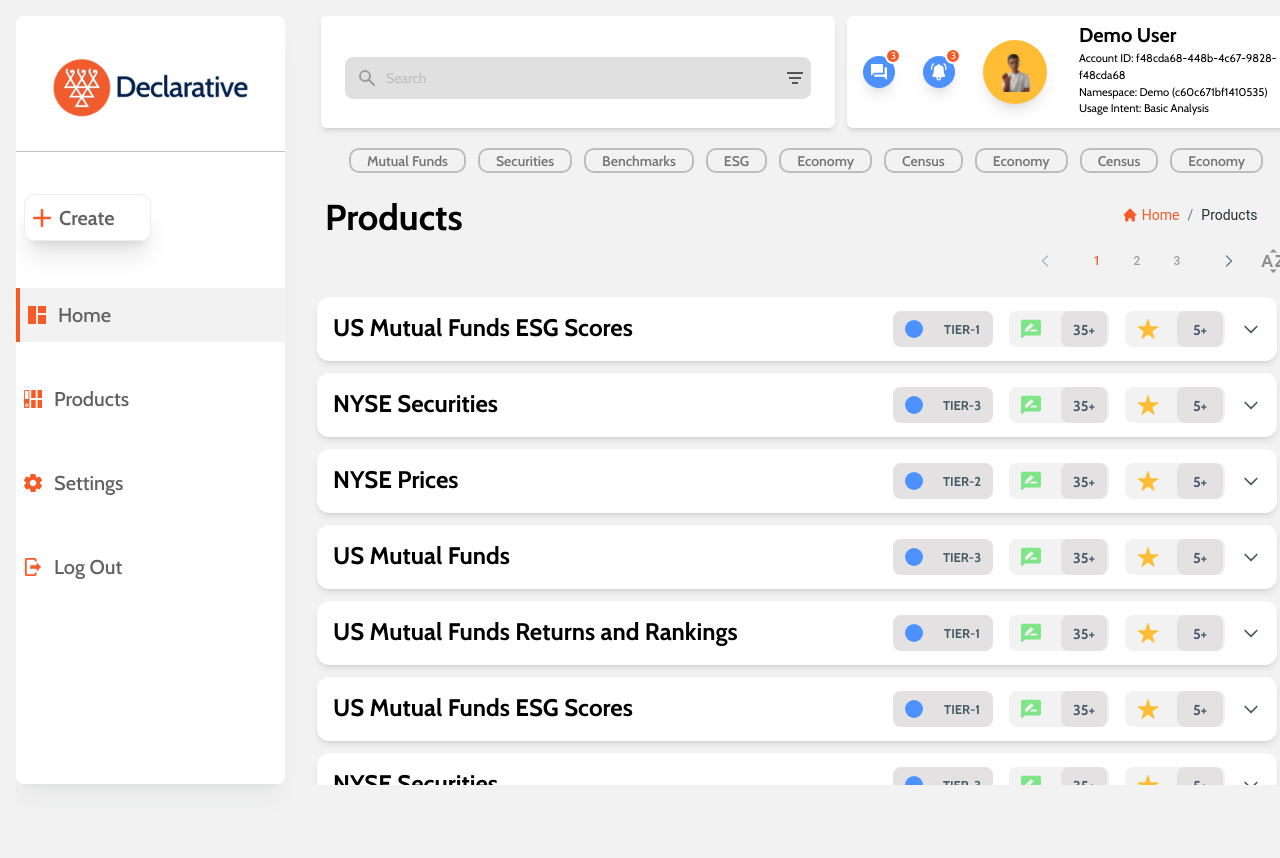
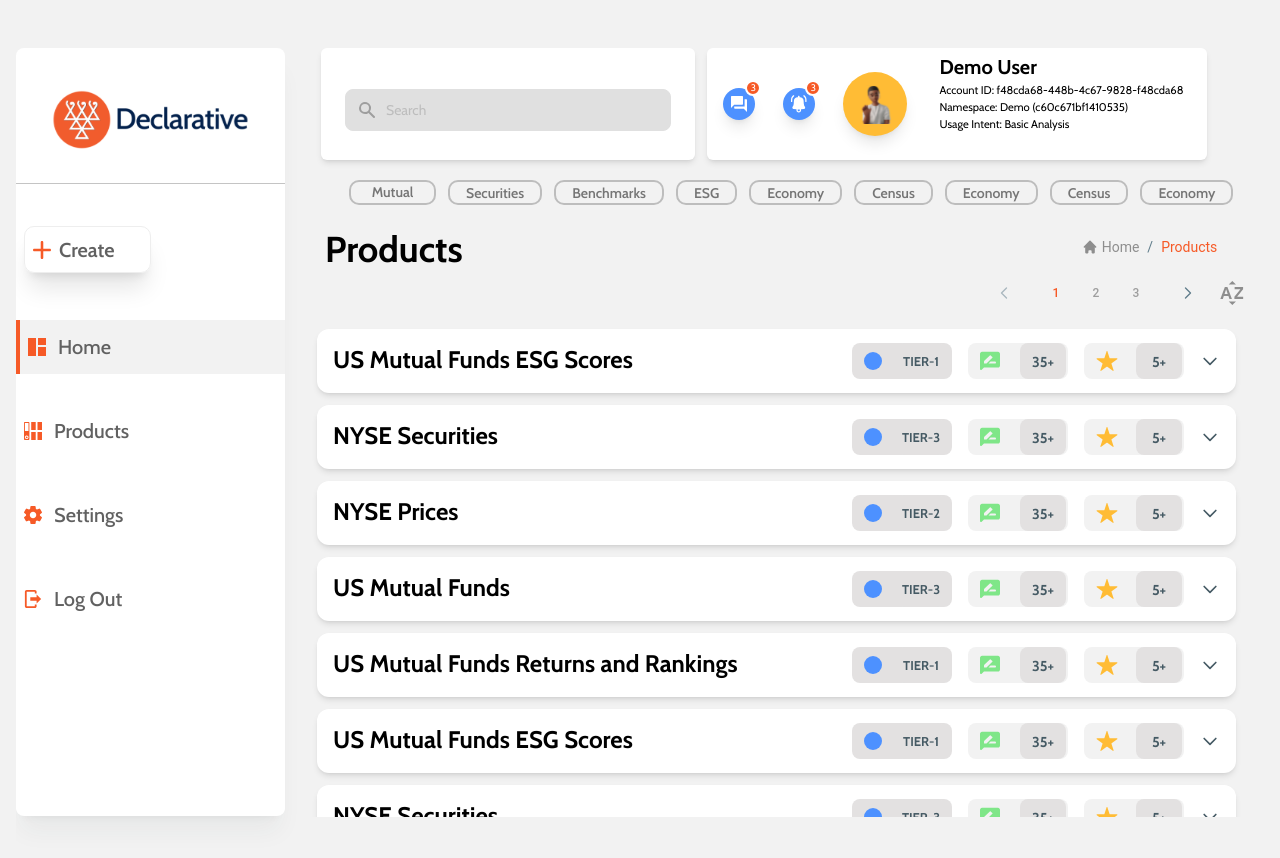
Before and after one commit to Umang1302/declarative, a Next.js app: page / in a window 1280 px wide. Shown: the top 858 px of the page. Before the commit the page ends 832 px from the top, so only its background shows below. Built offline with nearby package versions, Linux system fonts and the light colour scheme.

Commit message:
added filter to searchbar

```diff
--- a/src/app/layout.tsx
+++ b/src/app/layout.tsx
@@ -24,12 +24,12 @@
           " p-4 overflow-y-hidden overflow-x-hidden"
         }
       >
-        <div className="flex w-[100vw] h-[100vh] overflow-x-hidden overflow-y-hidden">
+        <div className="flex w-[100%] h-[100vh] mt-8 pr-5 overflow-x-hidden overflow-y-hidden">
           <div className="flex h-[96vh]">
             <Sidebar active={active} setActive={setActive} />
           </div>
-          <div className="w-[80%] h-[100vh] px-6 4xl:px-[10%] max-w-[2018px] 5xl:mx-[5%]">
-            <div className="flex w-full h-[14vh] max-h-[140px] mx-3 mb-3">
+          <div className="h-full w-full pl-6 4xl:px-[10%] max-w-[2018px] 5xl:mx-[5%] overflow-x-auto">
+            <div className="flex w-full h-[14vh] max-h-[130px] mx-3 mb-3">
               <Navsearchbar />
             </div>
             <div className="h-[83vh] w-full">{children}</div>
--- a/src/components/common/NavSearchbar.tsx
+++ b/src/components/common/NavSearchbar.tsx
@@ -36,19 +36,6 @@
               // className="bg-gray-300 border border-gray-300 text-black text-sm rounded-lg focus:ring-blue-500 focus:border-blue-500 block  dark:bg-gray-700 dark:border-gray-600 dark:placeholder-black dark:text-white dark:focus:ring-blue-500 dark:focus:border-blue-500"
               placeholder="Search"
             />
-            <div className="absolute inset-y-0 right-2 flex items-center pl-3 pointer-events-none">
-              <svg
-                width="16"
-                height="12"
-                viewBox="0 0 16 12"
-                fill="none"
-                xmlns="http://www.w3.org/2000/svg"
-              >
-                <rect width="16" height="2" fill="#555555" />
-                <rect x="2" y="5" width="12" height="2" fill="#555555" />
-                <rect x="5" y="10" width="6" height="2" fill="#555555" />
-              </svg>
-            </div>
           </div>
         </CardBody>
       </Card>
--- a/src/components/dashboard/Hero.tsx
+++ b/src/components/dashboard/Hero.tsx
@@ -16,7 +16,7 @@
       </div>
 
       <Breadcrumbs className="bg-transparent ">
-        <Link href="/" className="flex text-[#F65A27]">
+        <Link href="/" className="flex text-[#8E8E8E]">
           <svg
             xmlns="http://www.w3.org/2000/svg"
             className="h-4 w-4 mt-[2px]"
@@ -28,7 +28,7 @@
           <span className="ml-1 ">Home</span>
         </Link>
 
-        <Link href="/product/0" className="">
+        <Link href="/product/0" className="flex  text-[#F65A27]">
           Products
         </Link>
       </Breadcrumbs>
--- a/src/components/product/ProductHeading.tsx
+++ b/src/components/product/ProductHeading.tsx
@@ -144,7 +144,7 @@
           <div className="w-[90px] h-7 px-2 rounded-lg bg-[#F2F2F2] flex justify-between">
             <Image
               alt=""
-              src="/editChip.svg"
+              src="/greenEditChip.svg"
               width={18}
               height={18}
               className="ml-2"
@@ -207,7 +207,7 @@
 
         <div className="w-full mt-3 bg-gray-300 h-[1px]" />
 
-        <div className="gap-x-7 h-[5.5rem] 3xl:h-24 flex justify-between px-3 py-2">
+        <div className="gap-x-7 h-[5.5rem] overflow-x-auto 3xl:h-24 flex justify-between px-3 py-2">
           <div className="flex">
             <div className="flex w-[200px]">
               <Avatar src="/yahoo.svg" className="" alt="avatar" size="lg" />
--- a/tailwind.config.js
+++ b/tailwind.config.js
@@ -10,7 +10,7 @@
     screens: {
       md: "768px",
       lg: "1024px",
-      xl: "1100px",
+      xl: "1290px",
       "2xl": "1440px",
       "3xl": "1620px",
       "4xl": "2000px",
```
